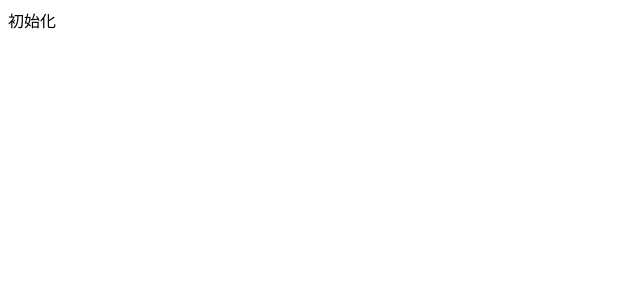
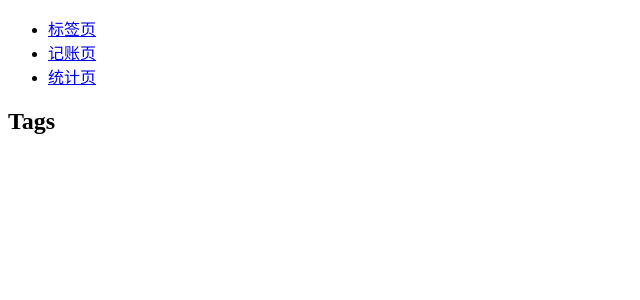
Before and after one commit to Howardyangyixuan/react-money, a React (Create React App) app: page /#/tags in a window 1280 px wide. Shown: the top 300 px of the page, without its empty margins (0-640 px from the left). Built offline with nearby package versions, Linux system fonts and the light colour scheme.

Commit message:
使用react-router添加基础导航

```diff
--- a/package.json
+++ b/package.json
@@ -13,6 +13,7 @@
     "node-sass": "npm:dart-sass",
     "react": "^17.0.0",
     "react-dom": "^17.0.0",
+    "react-router-dom": "^5.2.0",
     "react-scripts": "3.4.4",
     "styled-components": "^5.2.1",
     "typescript": "~3.7.2"
@@ -39,6 +40,7 @@
     ]
   },
   "devDependencies": {
+    "@types/react-router-dom": "^5.1.7",
     "@types/styled-components": "^5.1.5"
   }
 }
--- a/src/App.tsx
+++ b/src/App.tsx
@@ -1,11 +1,66 @@
 import React from 'react';
+import {
+  // BrowserRouter as Router,
+  HashRouter as Router,
+  Switch,
+  Route,
+  Link,
+  Redirect
+} from 'react-router-dom';
 
 function App() {
   return (
-    <div>
-     初始化
-    </div>
+    <Router>
+      <div>
+        <nav>
+          <ul>
+            <li>
+              <Link to="/tags">标签页</Link>
+            </li>
+            <li>
+              <Link to="/money">记账页</Link>
+            </li>
+            <li>
+              <Link to="/statistics">统计页</Link>
+            </li>
+          </ul>
+        </nav>
+
+        {/* A <Switch> looks through its children <Route>s and
+            renders the first one that matches the current URL. */}
+        <Switch>
+          <Redirect from="/" exact to="/tags"/>
+          <Route path="/tags">
+            <Tags/>
+          </Route>
+          <Route path="/money">
+            <Money/>
+          </Route>
+          <Route path="/statistics">
+            <Statistics/>
+          </Route>
+          <Route path="*">
+            <NoMatch/>
+          </Route>
+        </Switch>
+      </div>
+    </Router>
   );
 }
 
+function Statistics() {
+  return <h2>Statistics</h2>;
+}
+
+function Tags() {
+  return <h2>Tags</h2>;
+}
+
+function Money() {
+  return <h2>Money</h2>;
+}
+
+function NoMatch() {
+  return <h2>404</h2>;
+}
 export default App;
```
Also changed, not shown: 1 other file (tests, documents, lock files or other folders).
